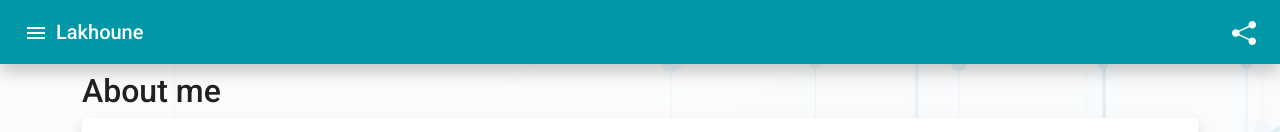
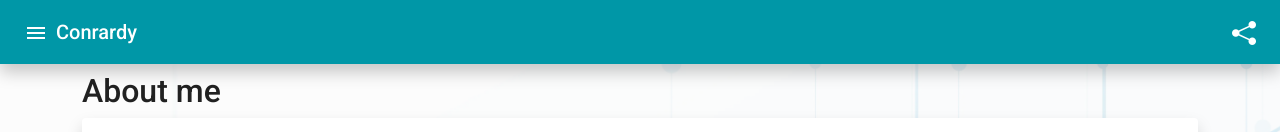
Before and after one commit to Aran30/Aran30.github.io, an Angular app: page / in a window 1280 px wide. Shown: the top 132 px of the page. Built offline with nearby package versions, Linux system fonts and the light colour scheme; grey boxes are pictures that could not be loaded.

Commit message:
Update app.component.html

```diff
--- a/src/app/app.component.html
+++ b/src/app/app.component.html
@@ -33,7 +33,7 @@
         >
           <span class="material-icons">menu</span>
         </button>
-        <a routerLink="/" id="website-header">Lakhoune</a>
+        <a routerLink="/" id="website-header">Conrardy</a>
         <span class="example-spacer"></span>
 
         <button
@@ -53,14 +53,14 @@
       <div class="container row py-2">
         <div class="col-md-6">
          <h1>Welcome</h1>
-          <a href="http://lakhoune.com" class="mr-1">http://lakhoune.com</a> is
-          owned by Ben Lakhoune
+          <a href="http://conrardy.info" class="mr-1">http://conrardy.info</a> is
+          owned by Aaron D. Conrardy
           <br />
         </div>
         <div class="col-md-6 contacts">
           <h5>Social</h5>
 
-          <a href="https://github.com/lakhoune" target="_blank" class="contact"
+          <a href="https://github.com/aran30" target="_blank" class="contact"
             ><img
               src="assets/GitHub-Mark-Light-32px.png"
               height="20"
@@ -71,13 +71,13 @@
           >
 
           <a
-            href="mailto: a.b.lakhoune@gmail.com"
+            href="mailto: conrardy.aaron30@gmail.com"
             class="contact"
             style="text-decoration: none"
           >
             <span class="material-icons"> email </span>
             <span style="text-decoration: underline"
-              >a.b.lakhoune@gmail.com</span
+              >conrardy.aaron30@gmail.com</span
             >
           </a>
         </div>
```
